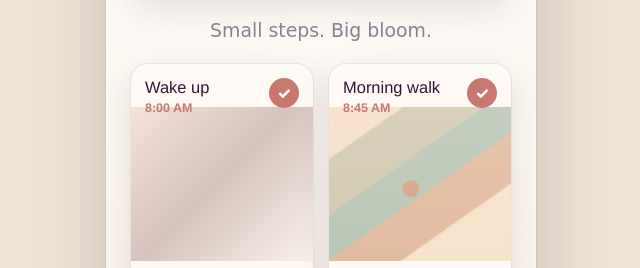
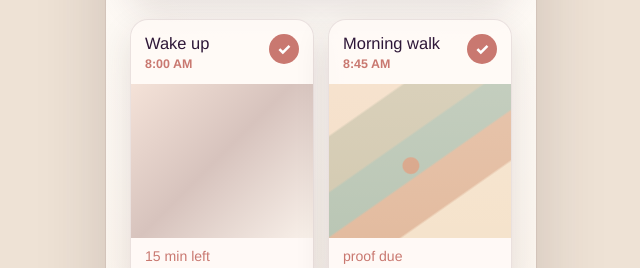
Before and after one commit to bp2410-max/messy-mind, a website: page index.html in a window 1280 px wide. Shown: the part 528-796 px from the top of the page, without its empty margins (319-959 px from the left). Drawn offline with Linux system fonts and the light colour scheme.

Commit message:
Add files via upload

```diff
--- a/index.html
+++ b/index.html
@@ -93,8 +93,6 @@
           </div>
         </section>
 
-        <p class="script-note">Small steps. Big bloom.</p>
-
         <section class="view active" id="todayView">
           <h2 class="sr-only" id="taskListTitle">Calendar tasks</h2>
           <div class="task-list" id="taskList"></div>
--- a/styles.css
+++ b/styles.css
@@ -341,13 +341,6 @@ h1 {
   margin: 0;
 }
 
-.script-note {
-  text-align: center;
-  color: #8f7d91;
-  font-family: "Bradley Hand", "Segoe Print", cursive;
-  font-size: 1.18rem;
-}
-
 .view {
   display: none;
 }
@@ -370,7 +363,7 @@ h1 {
 }
 
 .task-card {
-  min-height: 232px;
+  min-height: 244px;
   overflow: hidden;
   border: 1px solid var(--line);
   border-radius: 18px;
@@ -389,9 +382,11 @@ h1 {
 .task-main {
   position: relative;
   z-index: 2;
-  padding: 14px 14px 0;
+  min-height: 64px;
+  padding: 14px 14px 8px;
   display: flex;
   justify-content: space-between;
+  align-items: flex-start;
   gap: 8px;
 }
 
@@ -428,7 +423,7 @@ h1 {
 
 .photo-surface {
   min-height: 154px;
-  margin-top: -8px;
+  margin-top: 0;
   background-size: cover;
   background-position: center;
 }
```
